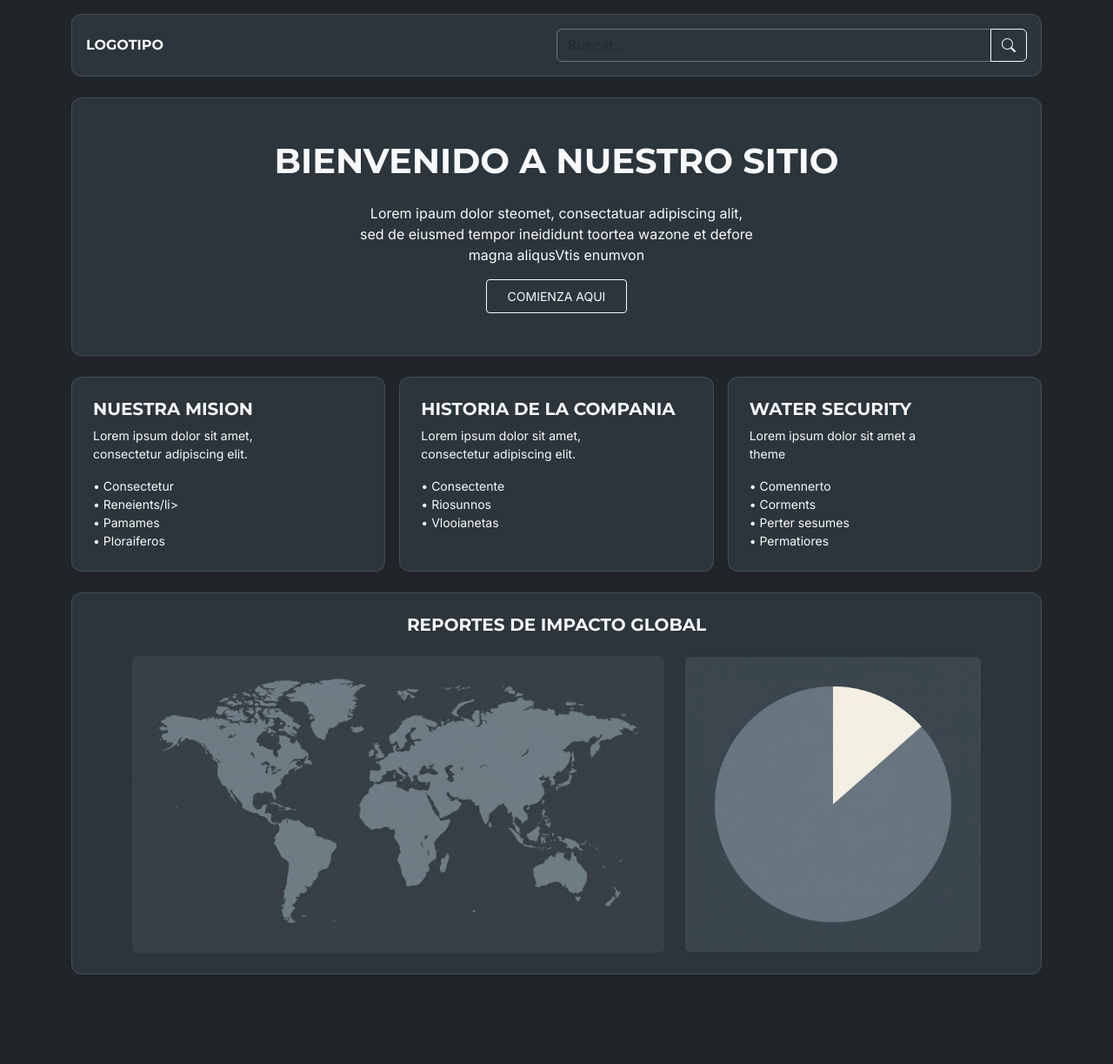
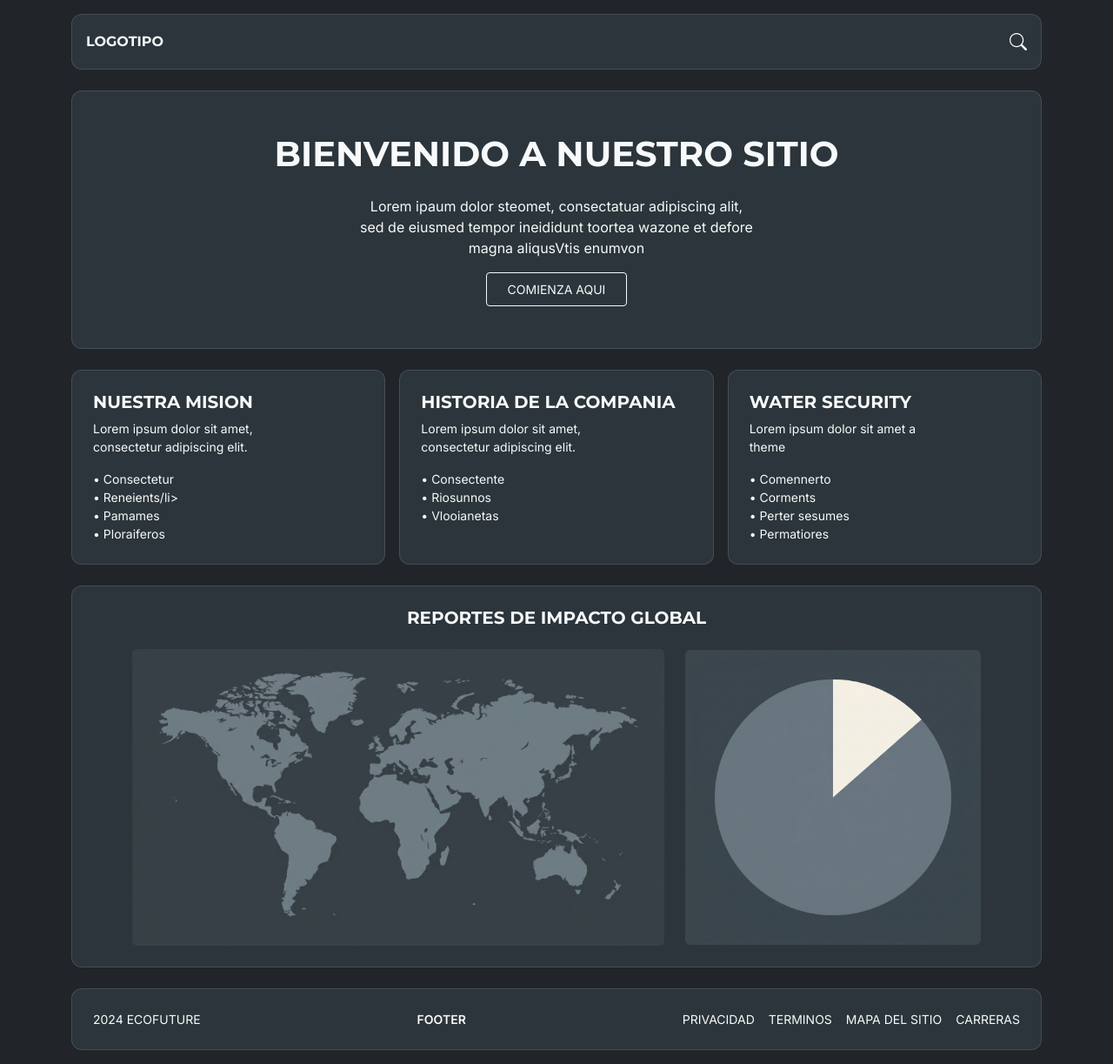
Before and after one commit to CrisSao22/Evaluacion-2, a plain HTML site: page index.html in a window 1280 px wide. Shown: the whole page at 87% size. Before the commit the page ends 1160 px from the top, so only its background shows below. Drawn offline with nearby package versions, Linux system fonts and the light colour scheme.

Commit message:
Footer y ultimos ajustes

```diff
--- a/index.html
+++ b/index.html
@@ -3,7 +3,7 @@
 <head>
   <meta charset="UTF-8">
   <meta name="viewport" content="width=device-width, initial-scale=1.0">
-  <title></title>
+  <title>Default</title>
   <link rel="preconnect" href="https://fonts.googleapis.com">
   <link rel="preconnect" href="https://fonts.gstatic.com" crossorigin>
   <link href="https://fonts.googleapis.com/css2?family=Inter:wght@400;500;600&family=Montserrat:wght@600;700&display=swap" rel="stylesheet">
@@ -13,16 +13,13 @@
 </head>
 <body class="bg-dark text-light">
   <div class="container py-3">
-    <header class="caja-oscuro p-3 mb-4 d-flex flex-column flex-md-row justify-content-between align-items-center gap-3">
-      <a href="#" class="navbar-brand fw-bold text-uppercase m-0 text-light">Logotipo</a>
-      <form class="d-none d-lg-flex w-50" role="search" onsubmit="return false;">
-        <div class="input-group">
-          <input type="search" class="form-control bg-transparent text-light border-secondary" placeholder="Buscar...">
-          <button class="btn btn-outline-light" type="submit"><i class="bi bi-search"></i></button>
-        </div>
-      </form>
-      <a href="#contacto" class="btn btn-outline-light btn-sm d-lg-none">CONTACTANOS</a>
-    </header>
+<header class="caja-oscuro p-3 mb-4 d-flex flex-column flex-md-row justify-content-between align-items-center gap-3">
+    <a href="#" class="navbar-brand fw-bold text-uppercase m-0 text-light">Logotipo</a>
+    <button type="button"class="btn p-0 border-0 bg-transparent text-light d-none d-lg-inline-block">
+    <i class="bi bi-search fs-5"></i>
+</button>
+    <a href="#contacto" class="btn btn-outline-light btn-sm d-lg-none">CONTACTANOS</a>
+</header>
     <section class="caja-oscuro p-4 p-md-5 mb-4 text-center">
         <h1 class="text-uppercase fw-bold mb-3">Bienvenido a nuestro sitio</h1>
         <p class="mx-auto mb-4" style="max-width: 650px;">
@@ -88,3 +85,18 @@
     </div>
   </div>
 </section>
+<footer class="caja-oscuro p-4">
+      <div class="d-flex flex-column flex-md-row justify-content-between align-items-center gap-3 small">
+        <div> 2024 ECOFUTURE</div>
+        <div class="fw-bold text-uppercase">Footer</div>
+        <div class="d-flex flex-column flex-md-row gap-2 gap-md-3 text-center">
+          <a href="#" class="text-light text-decoration-none">PRIVACIDAD</a>
+          <a href="#" class="text-light text-decoration-none">TERMINOS</a>
+          <a href="#" class="text-light text-decoration-none">MAPA DEL SITIO</a>
+          <a href="#" class="text-light text-decoration-none">CARRERAS</a>
+        </div>
+      </div>
+    </footer>
+</div>
+</body>
+</html>
```
